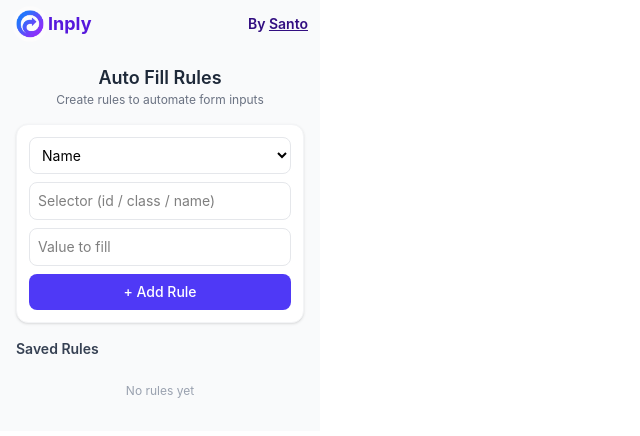
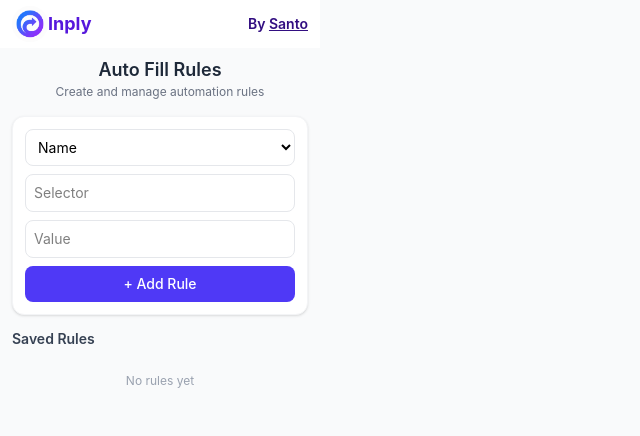
Before and after one commit to santokhan/inply-browser-extension, a React (Vite) app: page / in a window 1280 px wide. Shown: the top 436 px of the page, without its empty margins (0-640 px from the left). Built offline with nearby package versions, Linux system fonts and the light colour scheme.

Commit message:
Implement Rule edit

```diff
--- a/index.html
+++ b/index.html
@@ -7,51 +7,7 @@
     <title>Rule Builder</title>
 </head>
 
-<body class="w-[320px]">
-    <noscript>
-        <div class="p-4 space-y-3">
-            <!-- Select -->
-            <select id="type"
-                class="w-full border border-gray-300 rounded-md px-2 py-1 text-sm focus:outline-none focus:ring-2 focus:ring-primary-400"
-                title="Selector">
-                <option value="name">Name</option>
-                <option value="id">ID</option>
-                <option value="class">Class</option>
-            </select>
-
-            <!-- Inputs -->
-            <input id="selector" placeholder="Field name / id / class"
-                class="w-full border border-gray-300 rounded-md px-2 py-1 text-sm focus:outline-none focus:ring-2 focus:ring-primary-400" />
-
-            <input id="value" placeholder="Value to set"
-                class="w-full border border-gray-300 rounded-md px-2 py-1 text-sm focus:outline-none focus:ring-2 focus:ring-primary-400" />
-
-            <!-- Buttons -->
-            <div class="flex gap-2">
-                <button id="add"
-                    class="flex-1 bg-primary-600 hover:bg-primary-700 text-white text-xs py-1.5 rounded-md transition"
-                    title="Add Rule">
-                    Add Rule
-                </button>
-
-                <button id="applyAll"
-                    class="flex-1 bg-green-600 hover:bg-green-700 text-white text-xs py-1.5 rounded-md transition"
-                    title="Apply All Rule">
-                    Apply All
-                </button>
-            </div>
-
-            <!-- Rules -->
-            <div>
-                <h3 class="text-sm font-medium text-gray-700 mb-1">Saved Rules</h3>
-                <div id="rules" class="space-y-1"></div>
-            </div>
-
-        </div>
-        <!-- <script async src="browser@4.js"></script> -->
-        <!-- <script src="popup.js"></script> -->
-    </noscript>
-
+<body class="w-[320px] bg-gray-50">
     <div id="root"></div>
     <script type="module" src="/src/main.jsx"></script>
 </body>
--- a/src/App.jsx
+++ b/src/App.jsx
@@ -2,6 +2,7 @@
 import Header from "./components/ui/header/Index";
 import RuleForm from "./components/ui/rule/Form";
 import { RulesProvider } from "./contexts/RulesContext";
+import AutoFillRules from "./components/ui/rule";
 
 export default function App() {
   const [value, setValue] = useState("");
@@ -18,9 +19,7 @@
   return (
     <>
       <Header />
-      <RulesProvider>
-        <RuleForm />
-      </RulesProvider>
+      <AutoFillRules />
     </>
   );
 }
--- a/src/components/ui/header/Index.jsx
+++ b/src/components/ui/header/Index.jsx
@@ -2,7 +2,7 @@
 
 const Header = () => {
     return (
-        <header className="bg-gray-50 px-3 py-1.5">
+        <header className="bg-white px-3 py-1.5">
             <div className="flex items-center">
                 <img
                     src="/assets/images/logo-white.png"
--- a/src/components/ui/rule/Form.jsx
+++ b/src/components/ui/rule/Form.jsx
@@ -1,51 +1,76 @@
-import { useEffect, useState } from "react";
-import SavedRules from "./Saved";
+import { useState, useEffect } from "react";
 import { useRules } from "../../../hooks/useRules";
 
 export default function RuleForm() {
+    const { loadRules, editingRule, setEditingRule } = useRules();
+
     const [type, setType] = useState("name");
     const [selector, setSelector] = useState("");
     const [value, setValue] = useState("");
-    const { rules, loadRules } = useRules()
 
-    const handleAddRule = async (e) => {
+    // sync external editingRule → form state
+    useEffect(() => {
+        if (editingRule) {
+            setType(editingRule.type || "name");
+            setSelector(editingRule.selector || "");
+            setValue(editingRule.value || "");
+        }
+    }, [editingRule]);
+
+    const resetForm = () => {
+        setType("name");
+        setSelector("");
+        setValue("");
+        setEditingRule(null);
+    };
+
+    const handleSubmit = async (e) => {
         e.preventDefault();
-
         if (!selector || !value) return;
 
-        const newRule = { id: Date.now(), type, selector, value };
+        const result = await chrome.storage.local.get("rules");
+        let updatedRules = result.rules || [];
 
-        const result = await chrome.storage.local.get("rules");
-        const updated = [...(result.rules || []), newRule];
+        if (editingRule) {
+            updatedRules = updatedRules.map((r) =>
+                r.id === editingRule.id
+                    ? { ...r, type, selector, value }
+                    : r
+            );
+        } else {
+            updatedRules.push({
+                id: Date.now(),
+                type,
+                selector,
+                value,
+            });
+        }
 
-        await chrome.storage.local.set({ rules: updated });
+        await chrome.storage.local.set({ rules: updatedRules });
         loadRules();
-
-        setSelector("");
-        setValue("");
-        setType("name");
+        resetForm();
     };
 
     return (
-        <div className="w-80 p-4 bg-gray-50 space-y-4">
+        <div className="w-80 px-3 py-2 space-y-4">
 
-            {/* Header */}
             <div className="text-center">
                 <h1 className="text-lg font-semibold text-gray-800">
                     Auto Fill Rules
                 </h1>
                 <p className="text-xs text-gray-500">
-                    Create rules to automate form inputs
+                    Create and manage automation rules
                 </p>
             </div>
 
-            {/* Form Card */}
-            <form onSubmit={handleAddRule} className="bg-white p-3 rounded-xl shadow-sm space-y-2 border border-gray-100">
-
+            <form
+                onSubmit={handleSubmit}
+                className="bg-white p-3 rounded-xl shadow-sm space-y-2 border border-gray-100"
+            >
                 <select
                     value={type}
                     onChange={(e) => setType(e.target.value)}
-                    className="w-full px-2 py-2 text-sm rounded-lg border border-gray-200 focus:ring-2 focus:ring-indigo-400 outline-none"
+                    className="w-full px-2 py-2 text-sm rounded-lg border border-gray-200"
                 >
                     <option value="name">Name</option>
                     <option value="id">ID</option>
@@ -55,24 +80,31 @@
                 <input
                     value={selector}
                     onChange={(e) => setSelector(e.target.value)}
-                    placeholder="Selector (id / class / name)"
-                    className="w-full px-2 py-2 text-sm rounded-lg border border-gray-200 focus:ring-2 focus:ring-indigo-400 outline-none"
+                    placeholder="Selector"
+                    className="w-full px-2 py-2 text-sm rounded-lg border border-gray-200"
                 />
 
                 <input
                     value={value}
                     onChange={(e) => setValue(e.target.value)}
-                    placeholder="Value to fill"
-                    className="w-full px-2 py-2 text-sm rounded-lg border border-gray-200 focus:ring-2 focus:ring-indigo-400 outline-none"
+                    placeholder="Value"
+                    className="w-full px-2 py-2 text-sm rounded-lg border border-gray-200"
                 />
 
-                <button
-                    className="w-full py-2 text-sm font-medium text-white bg-indigo-600 hover:bg-indigo-700 rounded-lg transition"
-                >+ Add Rule</button>
+                <button className="w-full py-2 text-sm font-medium text-white bg-indigo-600 hover:bg-indigo-700 rounded-lg">
+                    {editingRule ? "Save Changes" : "+ Add Rule"}
+                </button>
+
+                {editingRule && (
+                    <button
+                        type="button"
+                        onClick={resetForm}
+                        className="w-full py-2 text-sm text-gray-600 hover:text-gray-800"
+                    >
+                        Cancel Edit
+                    </button>
+                )}
             </form>
-
-            {/* Rules List */}
-            <SavedRules />
         </div>
     );
 }
--- a/src/components/ui/rule/Saved.jsx
+++ b/src/components/ui/rule/Saved.jsx
@@ -53,10 +53,10 @@
 }
 
 export default function SavedRules() {
-    const { rules, deleteRule } = useRules();
+    const { rules, deleteRule, setEditingRule } = useRules();
 
     return (
-        <div className="space-y-2">
+        <div className="space-y-2 px-3 py-1.5">
             <h2 className="text-sm font-semibold text-gray-700">
                 Saved Rules
             </h2>
@@ -72,6 +72,7 @@
                     key={rule.id}
                     rule={rule}
                     onDelete={deleteRule}
+                    onEdit={setEditingRule}
                 />
             ))}
         </div>
--- /dev/null
+++ b/src/components/ui/rule/index.jsx
@@ -0,0 +1,15 @@
+import { useState } from "react";
+import { RulesProvider } from "../../../contexts/RulesContext";
+import RuleForm from "./Form";
+import SavedRules from "./Saved";
+
+export default function AutoFillRules() {
+  const [editingRule, setEditingRule] = useState(null);
+
+  return (
+    <RulesProvider>
+      <RuleForm />
+      <SavedRules />
+    </RulesProvider>
+  )
+}
--- a/src/contexts/RulesContext.jsx
+++ b/src/contexts/RulesContext.jsx
@@ -3,12 +3,15 @@
 export const RulesContext = createContext({
   rules: [],
   loadRules: () => { },
-  deleteRule: () => { }
+  deleteRule: () => { },
+  editingRule: null,
+  setEditingRule: () => { },
 })
 
 export function RulesProvider({ children }) {
   const [rules, setRules] = useState([]);
   const [loading, setLoading] = useState(true);
+  const [editingRule, setEditingRule] = useState(null);
 
   const loadRules = async () => {
     try {
@@ -32,7 +35,14 @@
   }, []);
 
   return (
-    <RulesContext.Provider value={{ rules, setRules, deleteRule, loadRules }}>
+    <RulesContext.Provider value={{
+      rules,
+      setRules,
+      deleteRule,
+      loadRules,
+      editingRule,
+      setEditingRule,
+    }}>
       {children}
     </RulesContext.Provider>
   )
```
